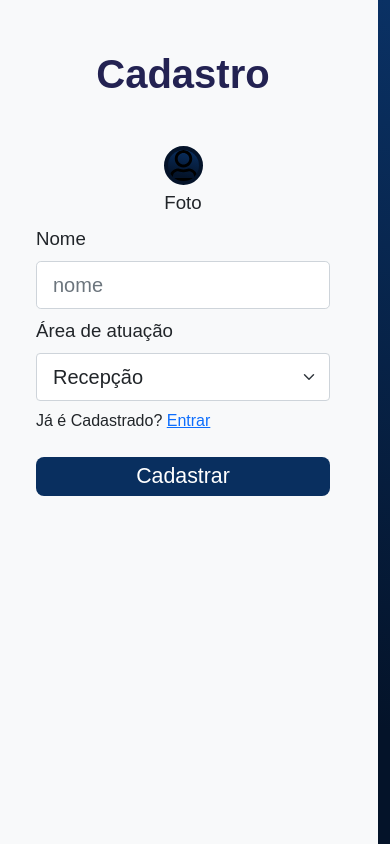
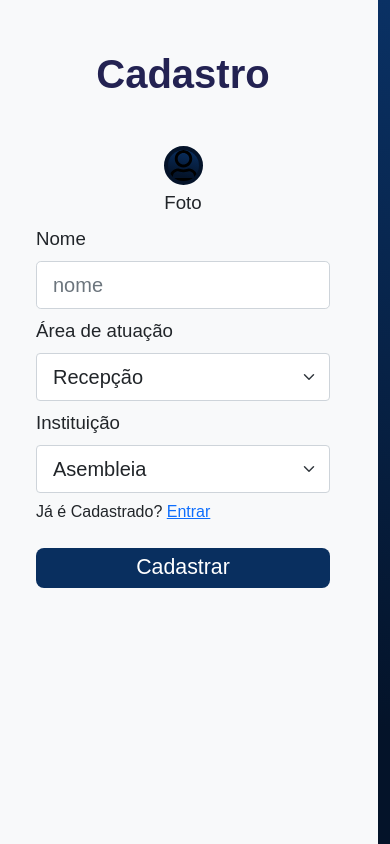
Before and after one commit to GabrielBN123/AppTranscricao, a PHP site: page /front/app/view/cadastro.php in a window 390 px wide. Run offline with PHP 8.4, Linux system fonts and the light colour scheme.

Commit message:
adição de responcividade
responsividade da tela de cadastro, e adição do campo de seleção instituição

```diff
--- a/app/view/cadastro.php
+++ b/app/view/cadastro.php
@@ -8,6 +8,11 @@
     <title>Cadastrar</title>
     <?php include('../controller/carregar_js_css.php'); ?>
 </head>
+<style>
+    body {
+        background-image: linear-gradient(10deg, rgb(4, 19, 41) 20%, rgb(10, 49, 100) 100%);
+    }
+</style>
 
 <body>
     <div class="fundo">
@@ -22,11 +27,11 @@
                     <div class="input_div">
                         <label for="foto" class="label_foto">
                             <div class="div_foto rounded-circle">
-                                <img src="<?php echo baseURl?>assets/img/user-regular.svg" alt=" " class="rounded-circle show_image_up" id="show_foto" alt="">
+                                <img src="<?php echo baseURl ?>assets/img/user-regular.svg" alt=" " class="rounded-circle show_image_up" id="show_foto" alt="">
                             </div>
                             Foto
                         </label>
-                        <input type="hidden" name="MAX_FILE_SIZE" value="99999999"/>
+                        <input type="hidden" name="MAX_FILE_SIZE" value="99999999" />
                         <input type="file" class="input_foto" onchange="loadFile(event)" name="Foto" accept="image/x-png,image/gif,image/jpeg" id="foto">
                     </div>
                     <div class="input_div form-group">
@@ -43,6 +48,15 @@
                             <option value="3">Pulpito</option>
                         </select>
                     </div>
+                    <div class="input_div form-group">
+                        <label for="atuacao" class="label_cadastro">Instituição</label>
+                        <br>
+                        <select class="form-select mt-2 form-select-lg" name="area_atuacao" id="atuacao" aria-label="Default select example">
+                            <option selected value="1">Asembleia</option>
+                            <option value="2">Outro 01</option>
+                            <option value="3">Outro 02</option>
+                        </select>
+                    </div>
                     Já é Cadastrado? <a href="../index.php">Entrar</a>
                     <br><br>
                     <input type="submit" value="Cadastrar" class="input_btn">
--- a/assets/css/css.css
+++ b/assets/css/css.css
@@ -16,7 +16,7 @@
     height: 100%;
     width: 100%;
     display: block;
-    position: absolute;
+    position: fixed;
     z-index: -99;
     background-image: linear-gradient(10deg, rgb(4, 19, 41) 20%, rgb(10, 49, 100) 100%)
 }
@@ -135,8 +135,11 @@
 }
 
 .painel_log_cadastro {
-    position: absolute;
+    /* position: absolute; */
 }
+
+
+/* ipad pro 1024 */
 
 @media screen and (max-width: 1500px) and (min-width: 950px) {
     .div_foto {
@@ -148,7 +151,7 @@
     }
 }
 
-@media screen and (max-width: 950px) {
+@media screen and (max-width: 1024px) {
     .tela_log_cad {
         position: absolute;
     }
```
